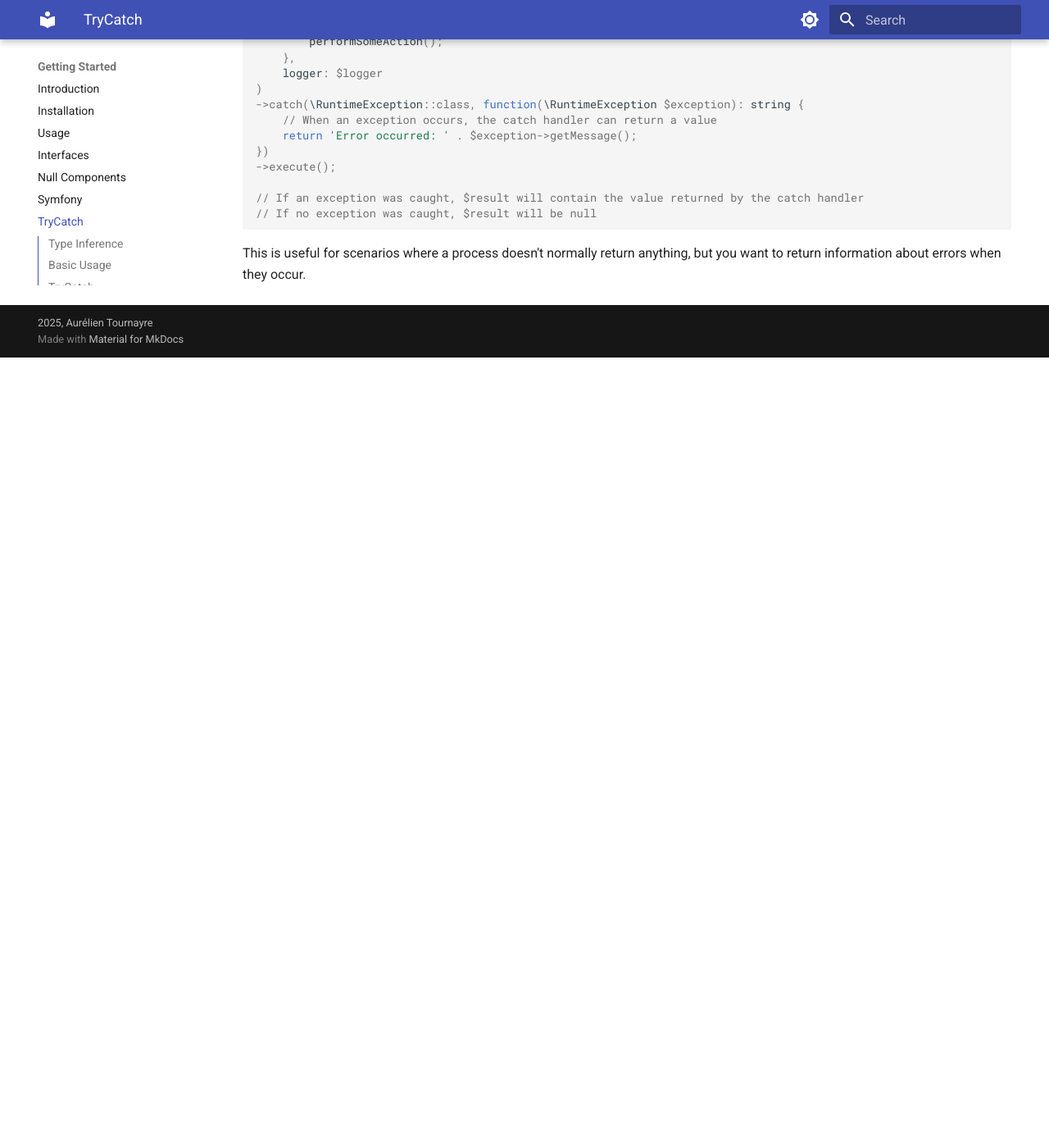
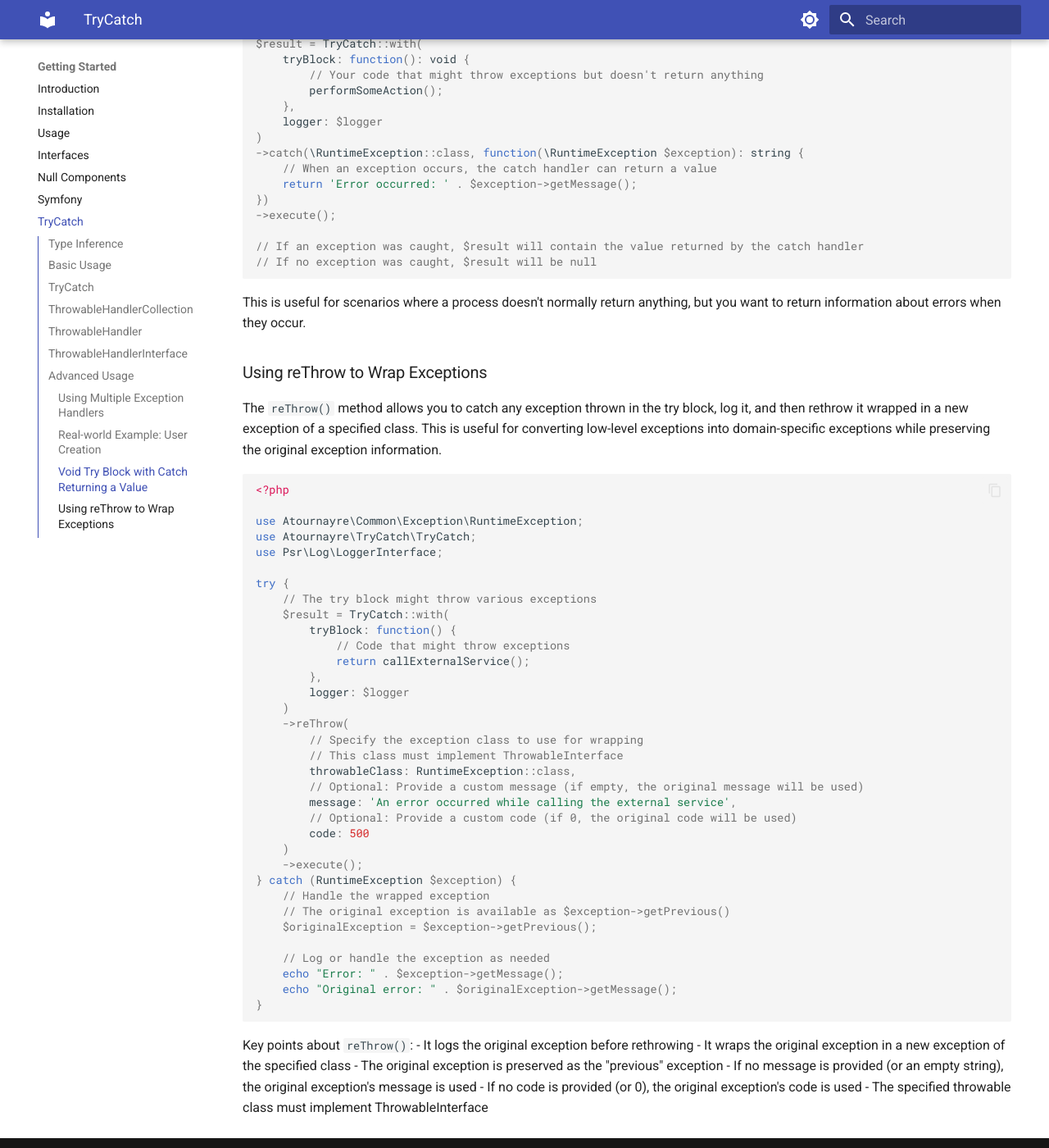
Before and after one commit to atournayre/framework, an MkDocs documentation site: the page built from docs/markdown/try-catch.md, in a window 1280 px wide and 1400 px high, scrolled down 4772 px. Shown: the whole window at 82% size. Built offline with MkDocs 1.6.1 and Material for MkDocs 9.7.7, drawn with Linux system fonts in a browser that asks for light colours; before the commit the page ends 5208 px from its top, so only the background shows below that; some of the changed text lies outside the part shown.

Commit message:
📝 docs: update `try-catch.md` with detailed usage of `reThrow` method
Expand documentation to include `reThrow` examples and key considerations, such as logging, wrapping exceptions, and default behavior for messages and codes. Update example in `TryCatch` class docblock for consistency.

````diff
--- a/docs/markdown/try-catch.md
+++ b/docs/markdown/try-catch.md
@@ -64,6 +64,7 @@
 - `with<TReturn>(tryBlock: \Closure(): TReturn, logger: LoggerInterface): self<TReturn>`
 - `catch(throwableClass: string, handler: \Closure): self<T>` - Preserves the generic type T
 - `finally(finallyBlock: \Closure): self<T>` - Preserves the generic type T. If the finally block returns a non-null value, it will be used as the result of execute()
+- `reThrow(throwableClass: string, message: string = '', code: int = 0): self<T>` - Logs and rethrows the caught exception wrapped in a ThrowableInterface
 - `execute(): T` - Returns the type specified by the generic parameter T
 
 ## ThrowableHandlerCollection
@@ -227,3 +228,52 @@
 ```
 
 This is useful for scenarios where a process doesn't normally return anything, but you want to return information about errors when they occur.
+
+### Using reThrow to Wrap Exceptions
+
+The `reThrow()` method allows you to catch any exception thrown in the try block, log it, and then rethrow it wrapped in a new exception of a specified class. This is useful for converting low-level exceptions into domain-specific exceptions while preserving the original exception information.
+
+```php
+<?php
+
+use Atournayre\Common\Exception\RuntimeException;
+use Atournayre\TryCatch\TryCatch;
+use Psr\Log\LoggerInterface;
+
+try {
+    // The try block might throw various exceptions
+    $result = TryCatch::with(
+        tryBlock: function() {
+            // Code that might throw exceptions
+            return callExternalService();
+        },
+        logger: $logger
+    )
+    ->reThrow(
+        // Specify the exception class to use for wrapping
+        // This class must implement ThrowableInterface
+        throwableClass: RuntimeException::class,
+        // Optional: Provide a custom message (if empty, the original message will be used)
+        message: 'An error occurred while calling the external service',
+        // Optional: Provide a custom code (if 0, the original code will be used)
+        code: 500
+    )
+    ->execute();
+} catch (RuntimeException $exception) {
+    // Handle the wrapped exception
+    // The original exception is available as $exception->getPrevious()
+    $originalException = $exception->getPrevious();
+
+    // Log or handle the exception as needed
+    echo "Error: " . $exception->getMessage();
+    echo "Original error: " . $originalException->getMessage();
+}
+```
+
+Key points about `reThrow()`:
+- It logs the original exception before rethrowing
+- It wraps the original exception in a new exception of the specified class
+- The original exception is preserved as the "previous" exception
+- If no message is provided (or an empty string), the original exception's message is used
+- If no code is provided (or 0), the original exception's code is used
+- The specified throwable class must implement ThrowableInterface
````
Also changed, not shown: 1 other file.
